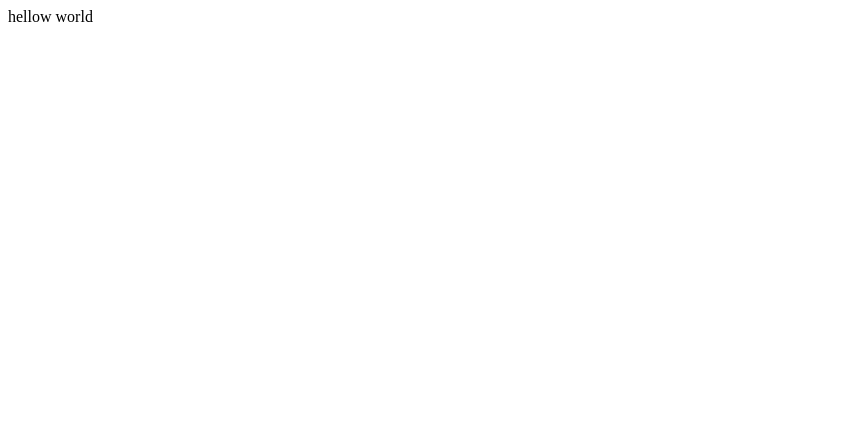
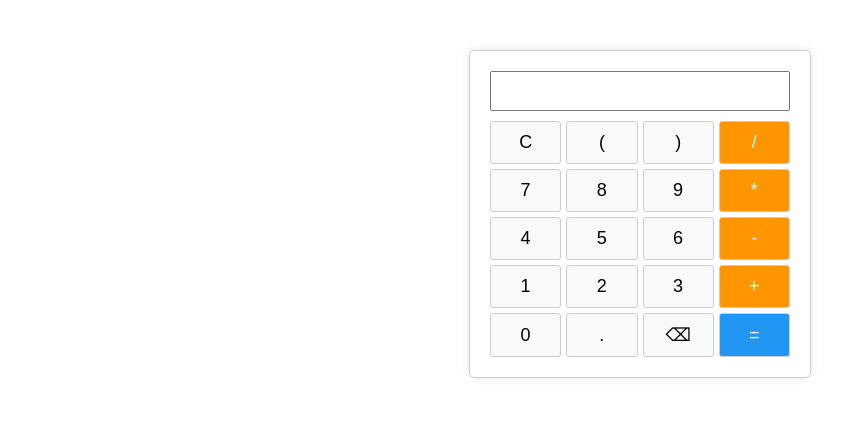
Before and after one commit to rakshithdhr-collab/fist-repo, a plain HTML site: page index.html in a window 1280 px wide. Shown: the whole page, without its empty margins (0-866 px from the left). Drawn offline with Linux system fonts and the light colour scheme.

Commit message:
Add calculator implementation

```diff
--- a/index.html
+++ b/index.html
@@ -1 +1,106 @@
-<p> hellow world</p>
+<!DOCTYPE html>
+<html lang="en">
+<head>
+    <meta charset="UTF-8">
+    <meta name="viewport" content="width=device-width, initial-scale=1.0">
+    <title>Simple Calculator</title>
+    <style>
+        .calculator {
+            width: 300px;
+            margin: 50px auto;
+            padding: 20px;
+            border: 1px solid #ccc;
+            border-radius: 5px;
+            box-shadow: 0 0 10px rgba(0,0,0,0.1);
+        }
+        #display {
+            width: 100%;
+            height: 40px;
+            margin-bottom: 10px;
+            font-size: 20px;
+            text-align: right;
+            padding: 5px;
+            box-sizing: border-box;
+        }
+        .buttons {
+            display: grid;
+            grid-template-columns: repeat(4, 1fr);
+            gap: 5px;
+        }
+        button {
+            padding: 10px;
+            font-size: 18px;
+            border: 1px solid #ccc;
+            border-radius: 3px;
+            background-color: #f9f9f9;
+            cursor: pointer;
+        }
+        button:hover {
+            background-color: #e0e0e0;
+        }
+        .operator {
+            background-color: #ff9500;
+            color: white;
+        }
+        .equals {
+            background-color: #2196F3;
+            color: white;
+        }
+    </style>
+</head>
+<body>
+    <div class="calculator">
+        <input type="text" id="display" readonly>
+        <div class="buttons">
+            <button onclick="clearDisplay()">C</button>
+            <button onclick="appendToDisplay('(')">(</button>
+            <button onclick="appendToDisplay(')')">)</button>
+            <button class="operator" onclick="appendToDisplay('/')">/</button>
+
+            <button onclick="appendToDisplay('7')">7</button>
+            <button onclick="appendToDisplay('8')">8</button>
+            <button onclick="appendToDisplay('9')">9</button>
+            <button class="operator" onclick="appendToDisplay('*')">*</button>
+
+            <button onclick="appendToDisplay('4')">4</button>
+            <button onclick="appendToDisplay('5')">5</button>
+            <button onclick="appendToDisplay('6')">6</button>
+            <button class="operator" onclick="appendToDisplay('-')">-</button>
+
+            <button onclick="appendToDisplay('1')">1</button>
+            <button onclick="appendToDisplay('2')">2</button>
+            <button onclick="appendToDisplay('3')">3</button>
+            <button class="operator" onclick="appendToDisplay('+')">+</button>
+
+            <button onclick="appendToDisplay('0')">0</button>
+            <button onclick="appendToDisplay('.')">.</button>
+            <button onclick="deleteLastChar()">⌫</button>
+            <button class="equals" onclick="calculate()">=</button>
+        </div>
+    </div>
+
+    <script>
+        function appendToDisplay(value) {
+            document.getElementById('display').value += value;
+        }
+
+        function clearDisplay() {
+            document.getElementById('display').value = '';
+        }
+
+        function deleteLastChar() {
+            let display = document.getElementById('display');
+            display.value = display.value.slice(0, -1);
+        }
+
+        function calculate() {
+            let display = document.getElementById('display');
+            try {
+                display.value = eval(display.value);
+            } catch (error) {
+                display.value = 'Error';
+            }
+        }
+    </script>
+</body>
+</html>
```
